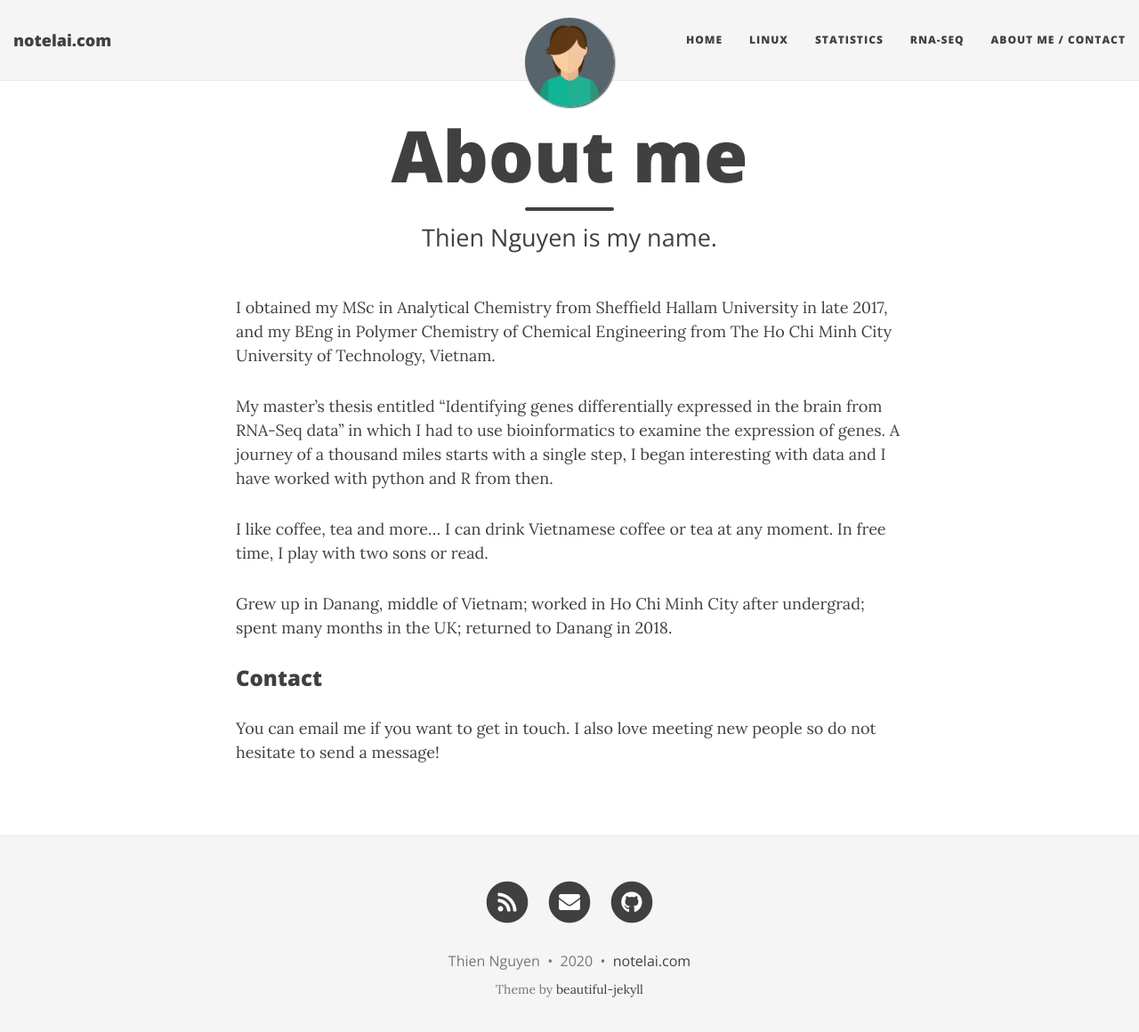
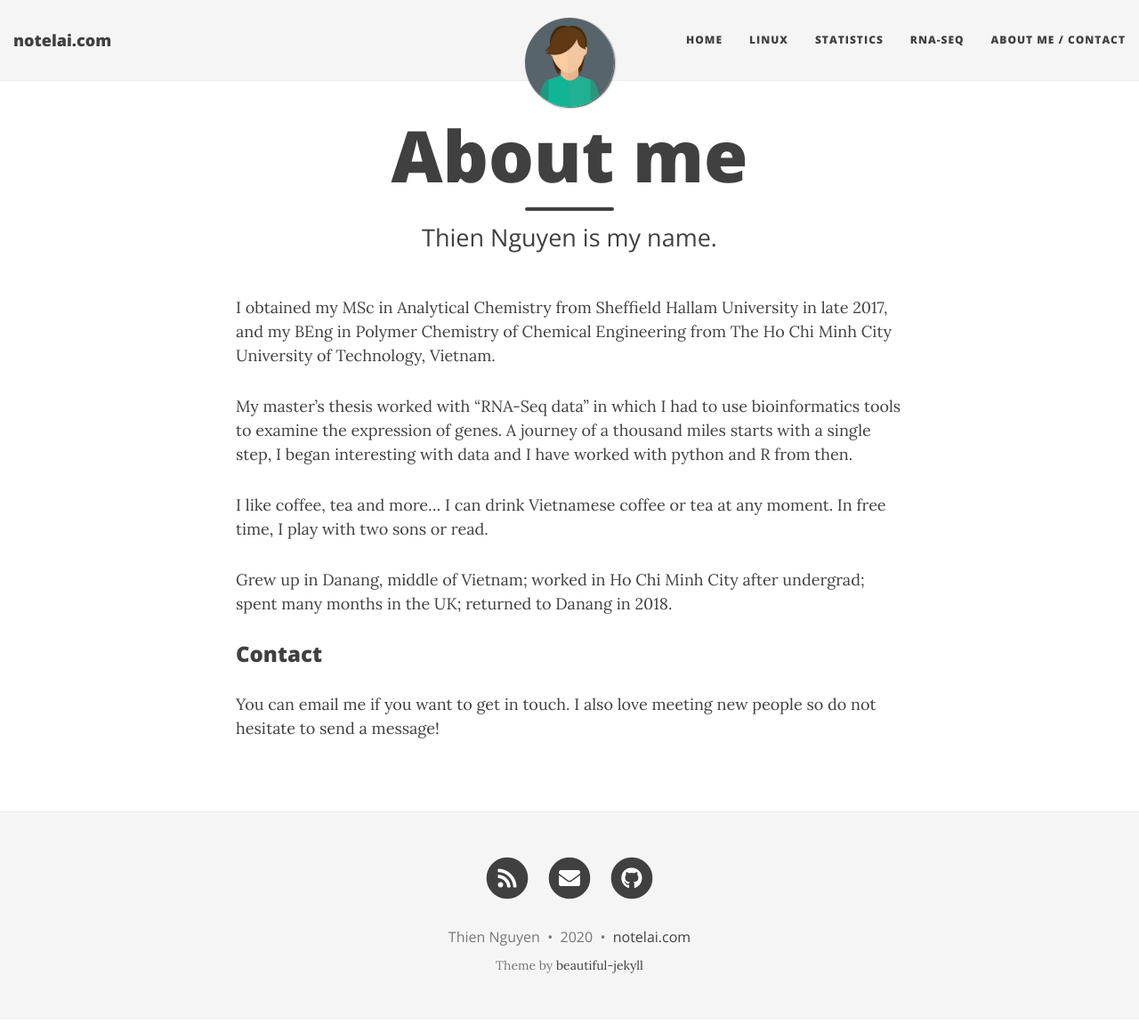
Before and after one commit to notelai/notelai.github.io, a Jekyll site: the page built from aboutme.md, in a window 1280 px wide and 1173 px high. Shown: the top 1160 px of the window at 89% size. Built offline with Jekyll 4.4.1, drawn with Linux system fonts in a browser that asks for light colours; nearby versions of some CDN libraries.

Commit message:
edit aboutme

```diff
--- a/aboutme.md
+++ b/aboutme.md
@@ -7,7 +7,7 @@ round-avatar: true
 ---
 I obtained my MSc in Analytical Chemistry from Sheffield Hallam University in late 2017, and my BEng in Polymer Chemistry of Chemical Engineering from The Ho Chi Minh City University of Technology, Vietnam.
 
-My master's thesis entitled “Identifying genes differentially expressed in the brain from RNA-Seq data” in which I had to use bioinformatics to examine the expression of genes. A journey of a thousand miles starts with a single step,  I began interesting with data and I have worked with python and R from then.
+My master's thesis worked with “RNA-Seq data” in which I had to use bioinformatics tools to examine the expression of genes. A journey of a thousand miles starts with a single step,  I began interesting with data and I have worked with python and R from then.
 
 I like coffee, tea and more... I can drink Vietnamese coffee or tea at any moment. In free time, I play with two sons or read.
 
```
